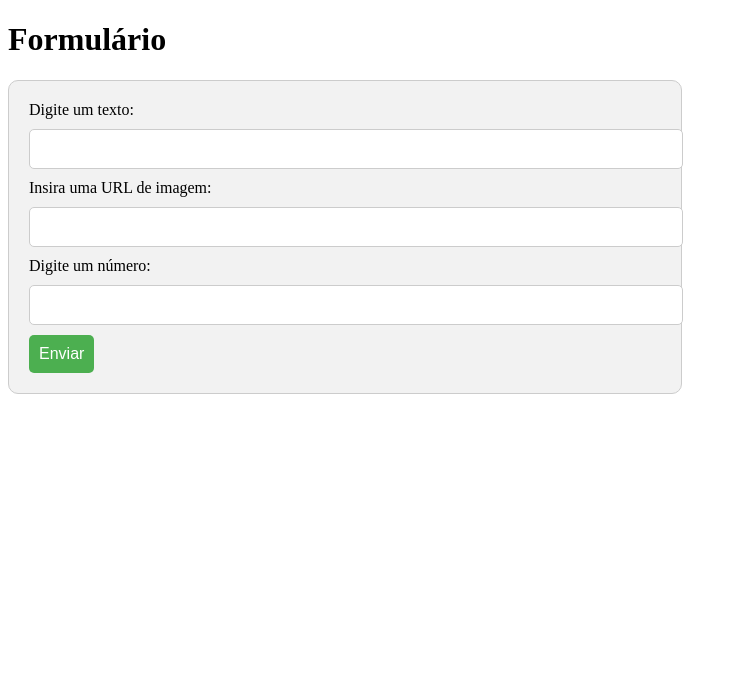
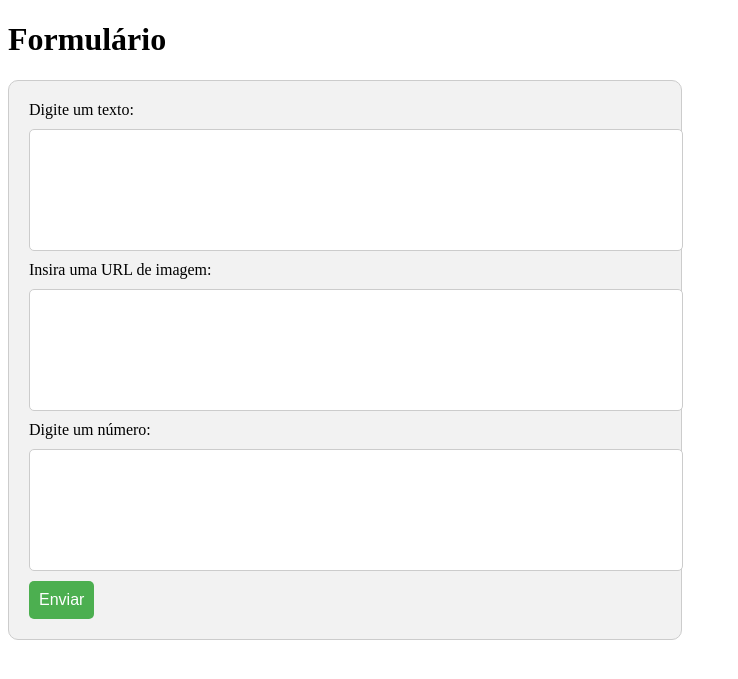
Before and after one commit to macshinaider/Lareanprojectx, a PHP site: page / in a window 1280 px wide. Shown: the top 679 px of the page, without its empty margins (0-738 px from the left). Run offline with PHP 8.4, Linux system fonts and the light colour scheme.

Commit message:
Update style.css

```diff
--- a/css/style.css
+++ b/css/style.css
@@ -13,6 +13,7 @@
     border-radius: 5px;
     border: 1px solid #ccc;
     font-size: 16px;
+    height: 100px;
   }
 
   .meu-botao {
```
